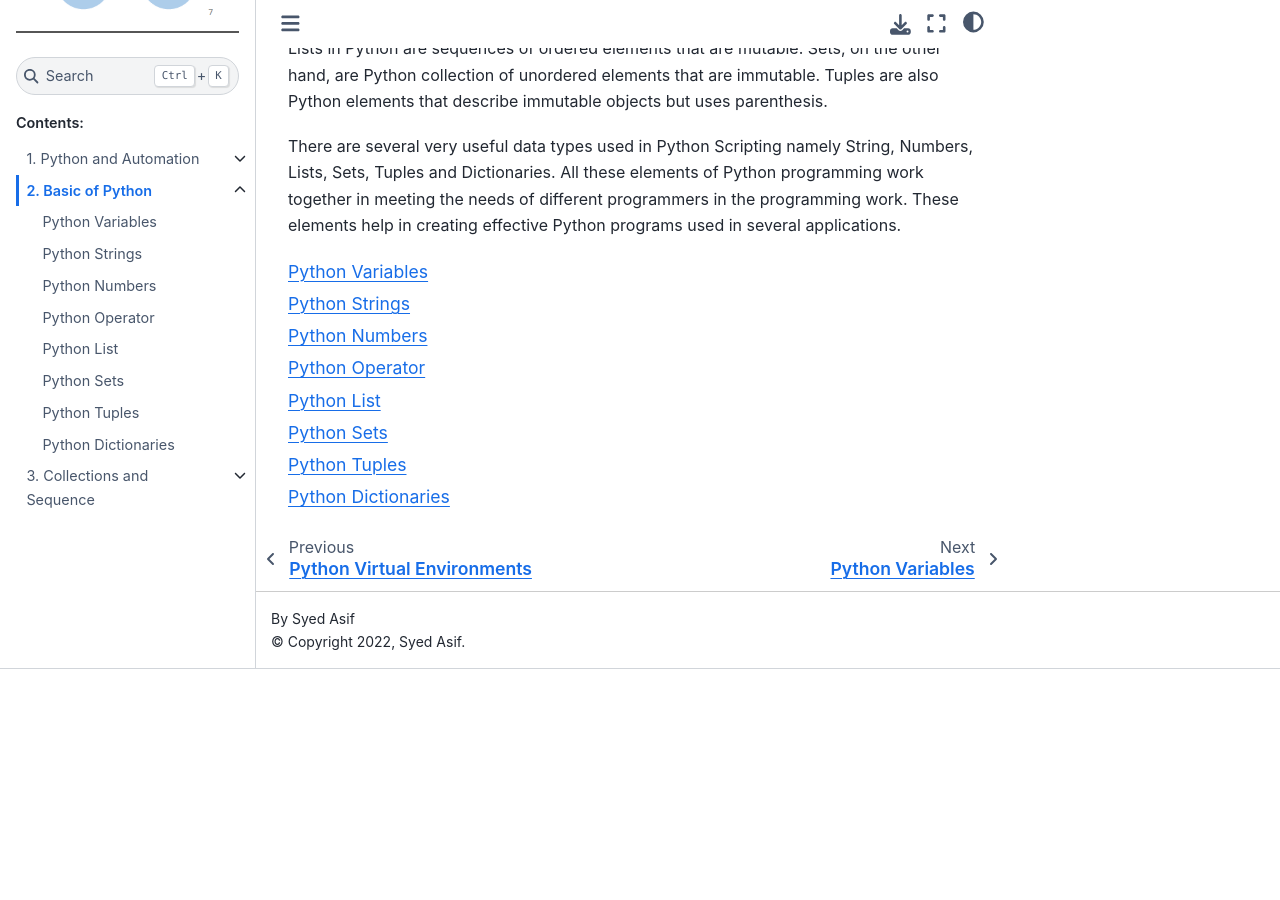
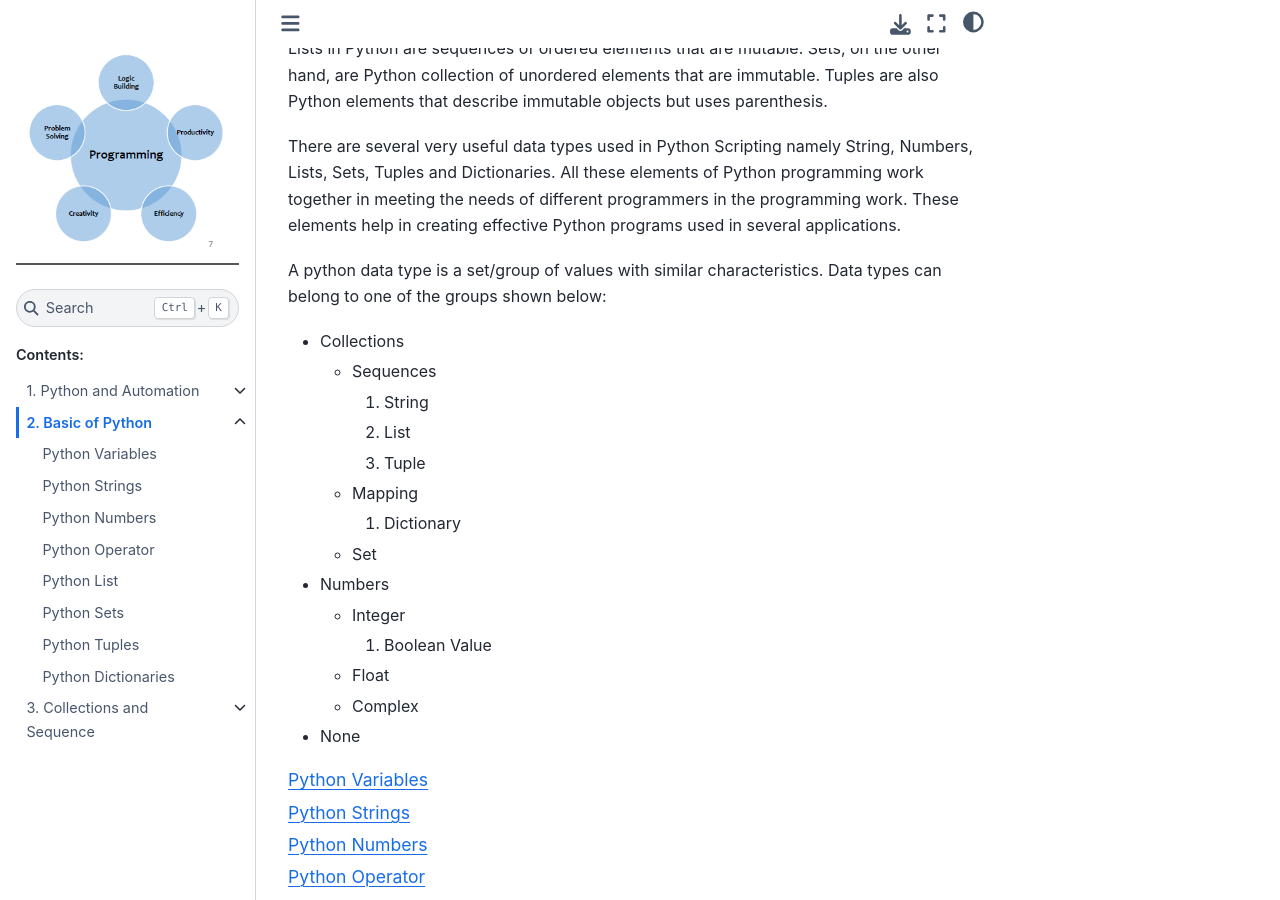
Before and after one commit to sydasif/python-book, a Sphinx documentation site: the page built from docs/source/ch-02/index.md, in a window 1280 px wide and 900 px high, scrolled down 321 px. Built offline with Sphinx 7.4.7 and the Sphinx Book theme 1.1.4, drawn with Linux system fonts in a browser that asks for light colours; before the commit the page ends 990 px from its top, so only the background shows below that.

Commit message:
Add data types

````diff
--- a/docs/source/ch-02/index.md
+++ b/docs/source/ch-02/index.md
@@ -7,6 +7,23 @@ Variables in Python mainly refer to the storage location. These variables can be
 Lists in Python are sequences of ordered elements that are mutable. Sets, on the other hand, are Python collection of unordered elements that are immutable. Tuples are also Python elements that describe immutable objects but uses parenthesis.
 
 There are several very useful data types used in Python Scripting namely String, Numbers, Lists, Sets, Tuples and Dictionaries. All these elements of Python programming work together in meeting the needs of different programmers in the programming work. These elements help in creating effective Python programs used in several applications.
+
+A python data type is a set/group of values with similar characteristics. Data types can belong to one of the groups shown below:
+
+- Collections
+  - Sequences
+    1. String
+    2. List
+    3. Tuple
+  - Mapping
+    1. Dictionary
+  - Set
+- Numbers
+  - Integer
+    1. Boolean Value
+  - Float
+  - Complex
+- None
 
 ```{toctree}
 :maxdepth: 1
````
